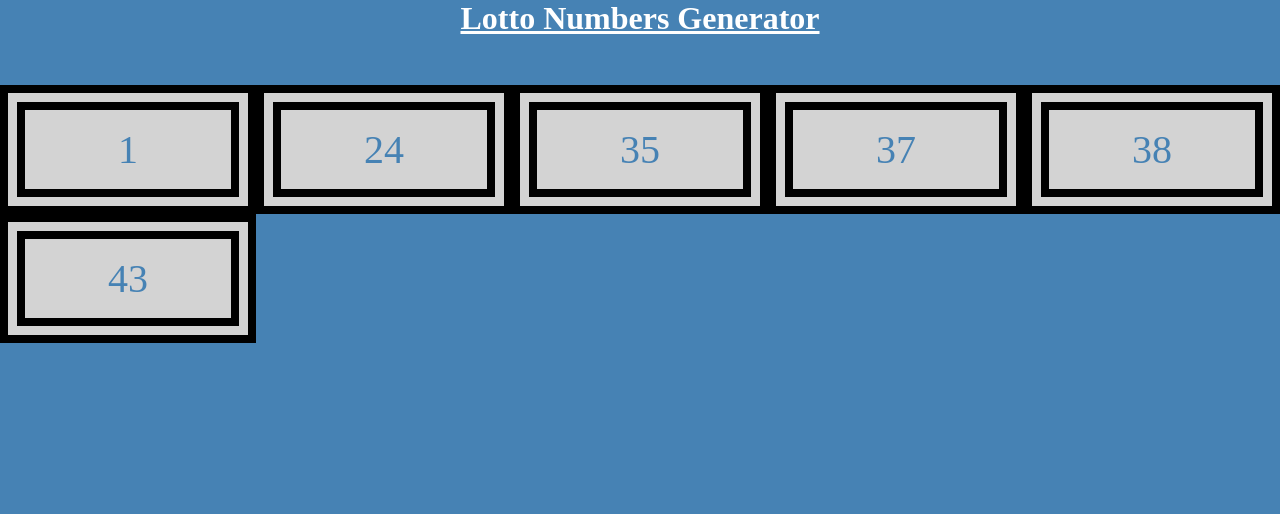
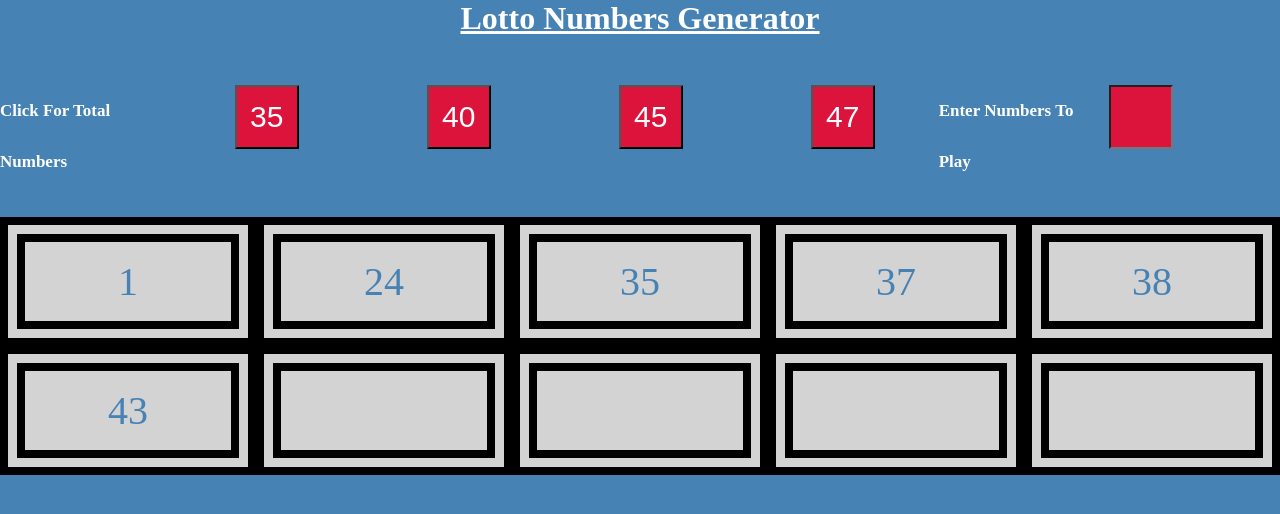
Before and after one commit to JohanSwannie/Javascript-Array-Methods, a plain HTML site: page Javascript-Array-Methods/Includes/includes-array-method.html in a window 1280 px wide. Drawn offline with Linux system fonts and the light colour scheme.

Commit message:
Update Includes Array Method HTML Component

```diff
--- a/Javascript-Array-Methods/Includes/includes-array-method.html
+++ b/Javascript-Array-Methods/Includes/includes-array-method.html
@@ -9,6 +9,15 @@
   </head>
   <body>
     <h1>Lotto Numbers Generator</h1>
+    <div class="inputContainer">
+      <label for="input">Click For Total Numbers</label>
+      <button id="b1">35</button>
+      <button id="b2">40</button>
+      <button id="b3">45</button>
+      <button id="b4">47</button>
+      <label for="input">Enter Numbers To Play</label>
+      <input type="number" onblur="checkIT(event)" />
+    </div>
     <div class="lottoContainer">
       <p id="p1"></p>
       <p id="p2"></p>
@@ -16,6 +25,10 @@
       <p id="p4"></p>
       <p id="p5"></p>
       <p id="p6"></p>
+      <p id="p7"></p>
+      <p id="p8"></p>
+      <p id="p9"></p>
+      <p id="p10"></p>
     </div>
   </body>
   <script src="includes-array-method.js"></script>
```
